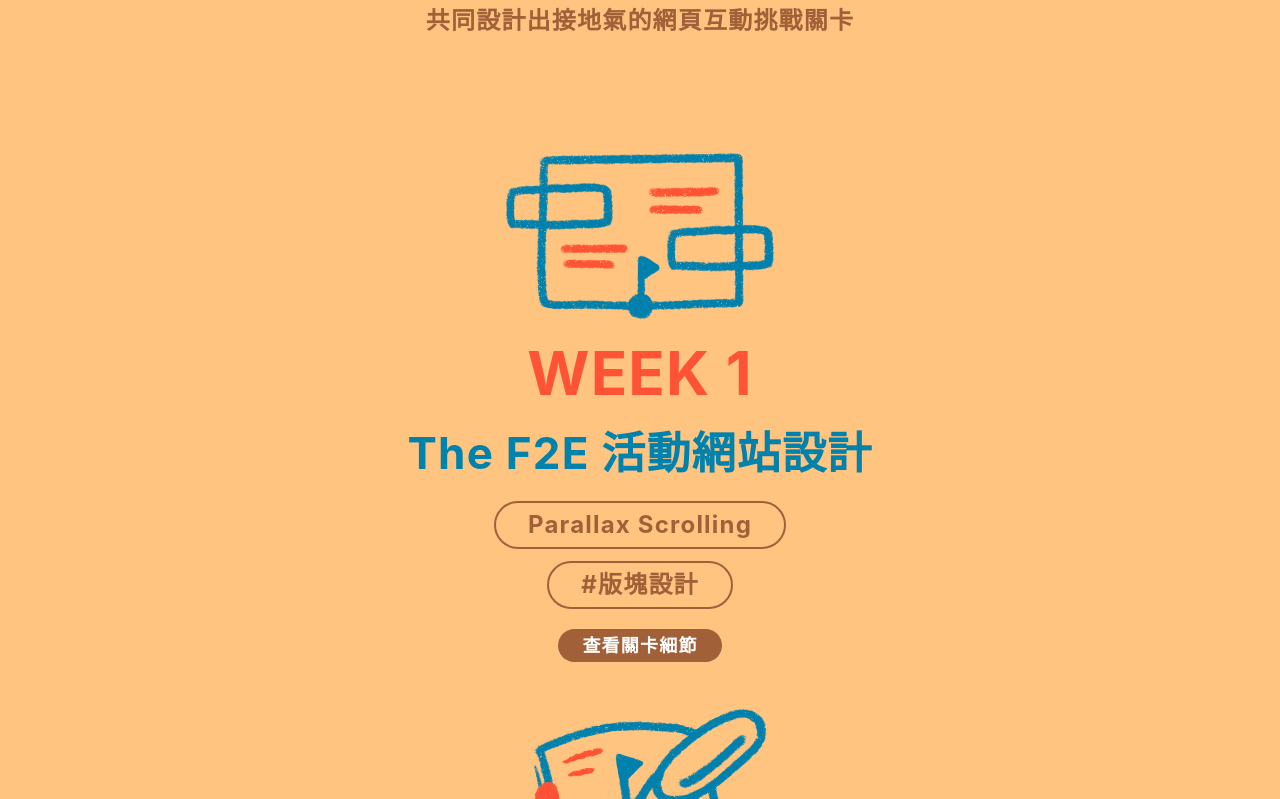
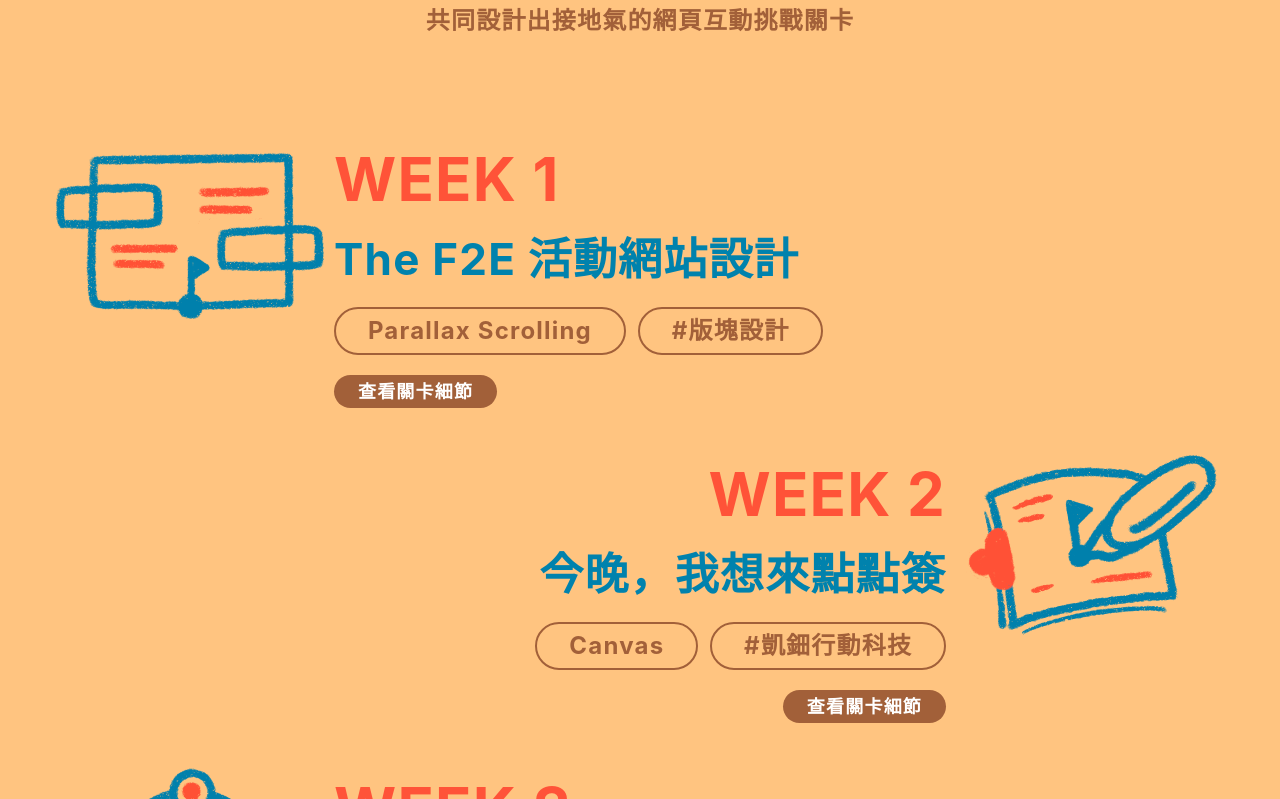
Before and after one commit to Beginneraboutlife116/the-f2e-2022-week1, a React (Create React App) app: page / in a window 1280 px wide. Shown: the part 2621-3420 px from the top of the page. Built offline with nearby package versions, Linux system fonts and the light colour scheme; a web font is replaced by a local one.

Commit message:
finish section four

```diff
--- a/src/pages/section-four/style.module.scss
+++ b/src/pages/section-four/style.module.scss
@@ -1,5 +1,5 @@
 @use "../../sass/typography" as typo;
-@use '../../sass/utility' as util;
+@use "../../sass/utility" as util;
 
 .section {
   padding-block-end: 3.75rem;
@@ -25,6 +25,30 @@
     color: var(--clr-primary-400);
     @include typo.fz-24-44-750;
   }
+  @media (min-width: 75em) {
+    @include util.section-center-above-1200;
+    &__item {
+      grid-template-columns: 1fr auto;
+    }
+    &__item:first-child,
+    &__item:last-child {
+      text-align: left;
+      justify-self: flex-start;
+    }
+    &__item:nth-child(2) {
+      justify-self: flex-end;
+      text-align: right;
+      & .picture {
+        order: 1;
+      }
+      & .info {
+        justify-items: flex-end;
+        & .pill {
+          grid-column: 2 / -1;
+        }
+      }
+    }
+  }
 }
 
 .week {
@@ -39,6 +63,10 @@
   justify-items: center;
   margin-block-start: 1rem;
   gap: 0.75rem;
+  @media (min-width: 75em) {
+    grid-template-columns: repeat(2, 1fr);
+    justify-items: flex-start;
+  }
 }
 
 .pill {
--- a/src/pages/section-three/style.module.scss
+++ b/src/pages/section-three/style.module.scss
@@ -1,4 +1,5 @@
 @use "../../sass/typography" as *;
+@use "../../sass/utility" as util;
 
 .title {
   text-align: center;
@@ -20,8 +21,7 @@
   }
   @media (min-width: 75em) {
     grid-template-columns: repeat(3, 1fr);
-    width: 73.75rem;
-    margin-inline: auto;
+    @include util.section-center-above-1200;
     &__item {
       display: block;
     }
--- a/src/sass/utility/index.scss
+++ b/src/sass/utility/index.scss
@@ -4,3 +4,8 @@
   color: $clr;
   padding: $padding;
 }
+
+@mixin section-center-above-1200 {
+  width: min(100%, 73.75rem);
+  margin-inline: auto;
+}
```
